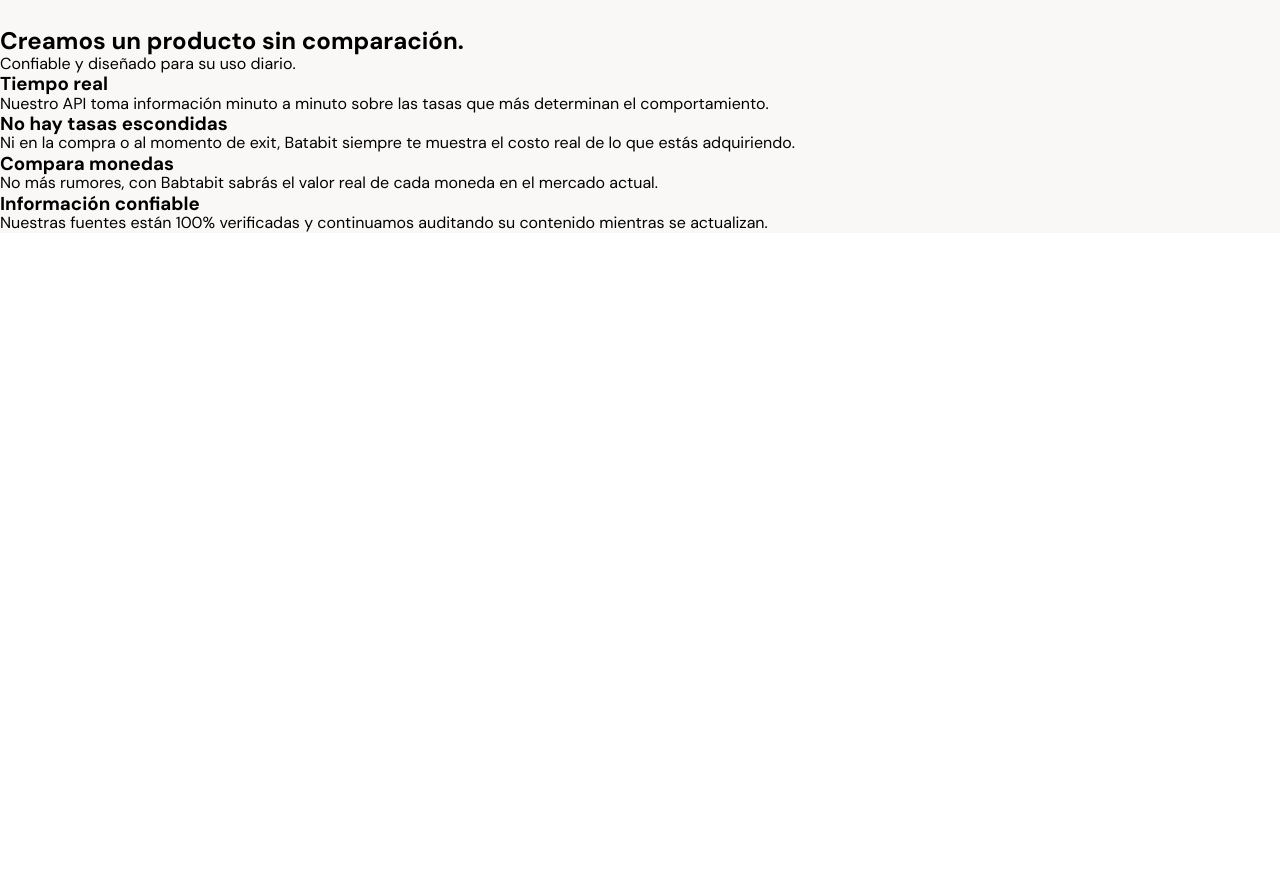
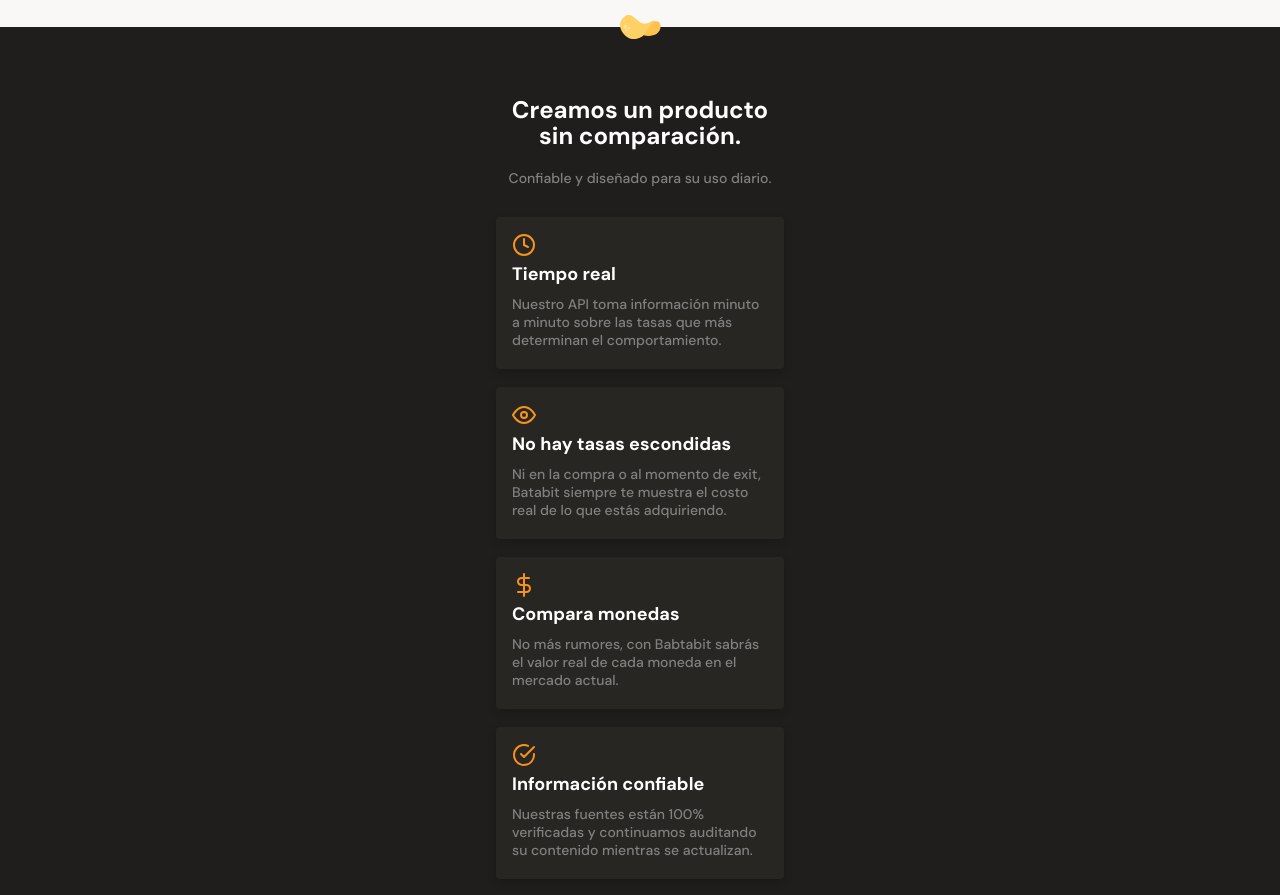
Before and after one commit to DEstebanP/batabit-responsive-page, a plain HTML site: page index.html in a window 1280 px wide. Shown: the part 1304-2199 px from the top of the page. Before the commit the page ends 1537 px from the top, so only its background shows below. Drawn offline with Linux system fonts and the light colour scheme.

Commit message:
styles main second section

```diff
--- a/index.html
+++ b/index.html
@@ -83,9 +83,11 @@
             </section>
         </section>
         <section class="main-features-container">
+            <img class="icon-batata" src="./assets/icons/batata.svg" alt="Icono patata">
             <div class="main-features-container--title">
                 <h2>Creamos un producto sin comparación.</h2>
                 <p>Confiable y diseñado para su uso diario.</p>
+            </div>
             <div class="features-cards-container">
                 <div class="card-time card">
                     <span class="clock-icon"></span>
@@ -108,7 +110,6 @@
                     <p>Nuestras fuentes están 100% verificadas y continuamos auditando su contenido mientras se actualizan.</p>
                 </div>
             </div>
-            </div>
         </section>
         <section></section>
         <section></section>
--- a/style.css
+++ b/style.css
@@ -237,3 +237,95 @@
     line-height: 1.5rem;
     color: var(--warm-black);
 }
+
+.main-features-container {
+    position: relative;
+    display: flex;
+    flex-direction: column;
+    align-items: center;
+    height: 910px;
+    width: 100%;
+    font-family: var(--font-sans);
+    background-color: var(--black);
+}
+.main-features-container .icon-batata {
+    position: absolute;
+    top: -12px;
+}
+.main-features-container h3 {
+    font-size: 1.8rem;
+    line-height: 1.8rem;
+    font-weight: 700;
+    color: var(--just-white);
+}
+.main-features-container p {
+    color: #808080;
+    font-size: 1.4rem;
+    line-height: 1.8rem;
+    font-weight: 500;
+}
+
+.main-features-container--title {
+    width: 288px;
+    margin-top: 70px;
+    margin-bottom: 30px;
+    text-align: center;
+}
+.main-features-container--title h2 {
+    margin-bottom: 20px;
+    font-size: 2.4rem;
+    line-height: 2.6rem;
+    font-weight: 700;
+    color: var(--just-white);
+}
+.main-features-container .card {
+    width: 288px;
+    height: 152px;
+    padding: 16px;
+    margin-bottom: 18px;
+    background-color: var(--warm-black);
+    border-radius: 4px;
+    box-shadow: 0px 4px 8px rgba(0, 0, 0, 0.16);
+}
+.main-features-container .card span{
+    margin-bottom: 8px;
+}
+.main-features-container .card h3 {
+    margin-bottom: 12px;
+}
+.card-time .clock-icon {
+    display: block;
+    width: 24px;
+    height: 24px;
+    background-image: url("./assets/icons/clock.svg");
+    background-repeat: no-repeat;
+    background-size: cover;
+    background-position: center;
+}
+.card-eye .eye-icon {
+    display: block;
+    width: 24px;
+    height: 24px;
+    background-image: url("./assets/icons/eye.svg");
+    background-repeat: no-repeat;
+    background-size: cover;
+    background-position: center;
+}
+.card-coins .money-icon {
+    display: block;
+    width: 24px;
+    height: 24px;
+    background-image: url("./assets/icons/dollar-sign.svg");
+    background-repeat: no-repeat;
+    background-size: cover;
+    background-position: center;
+}
+.card-check .check-icon {
+    display: block;
+    width: 24px;
+    height: 24px;
+    background-image: url("./assets/icons/check-circle.svg");
+    background-repeat: no-repeat;
+    background-size: cover;
+    background-position: center;
+}
```
Lines whose indentation alone changed are shown as unchanged.
